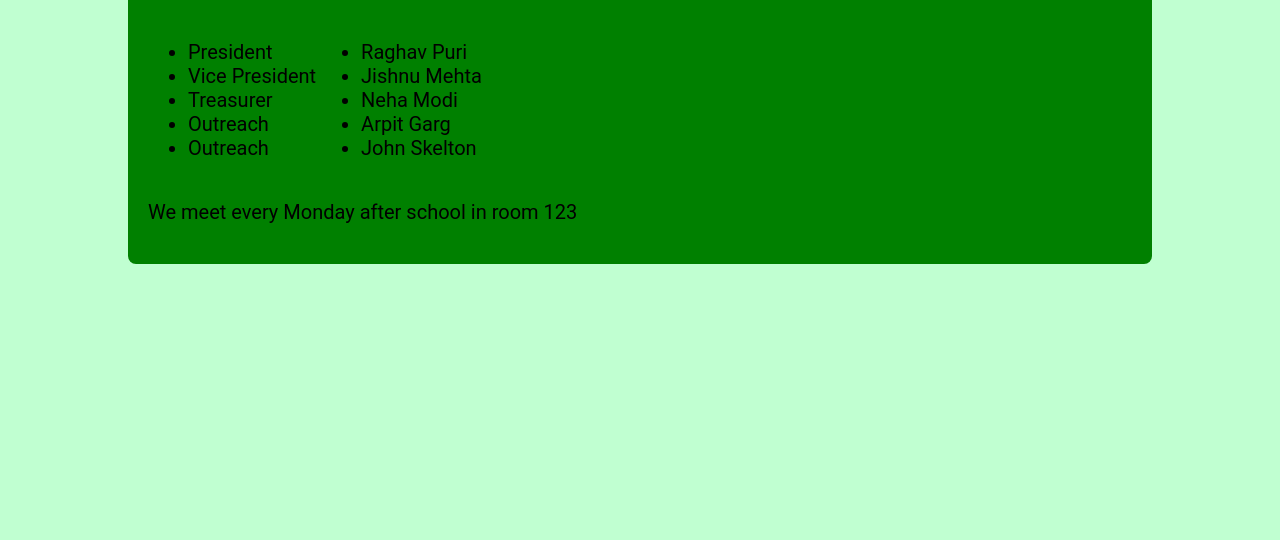
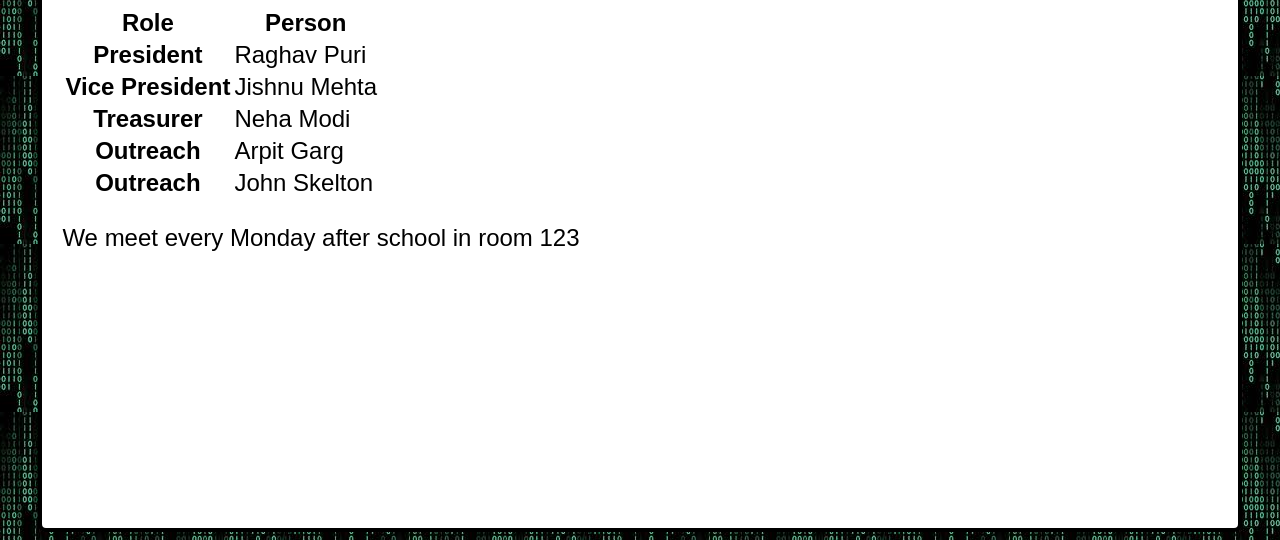
Before and after one commit to Krenkoth/Coding-Club-Website, a plain HTML site: page about/about.html in a window 1280 px wide. Shown: the part 260-800 px from the top of the page. Drawn offline with Linux system fonts and the light colour scheme.

Commit message:
Changes
Changed font and added a table in about page

```diff
--- a/about/about.html
+++ b/about/about.html
@@ -35,20 +35,37 @@
         <main>
             <h2>About Us</h2>
             <h3>Officers:</h3>
-            <ul class="officer-roles">
-                <li class="President">President</li>
-                <li class="VP">Vice President</li>
-                <li class="Treasurer">Treasurer</li>
-                <li>Outreach</li>
-                <li>Outreach</li>
-            </ul>
-            <ul class="officer-names">
-                <li>Raghav Puri</li>
-                <li>Jishnu Mehta</li>
-                <li>Neha Modi</li>
-                <li>Arpit Garg</li>
-                <li>John Skelton</li>
-            </ul>
+            <div class="officers">
+                <table>
+                    <thead>
+                        <tr>
+                            <th scope="col">Role</th>
+                            <th scope="col">Person</th>
+                        </tr>
+                    </thead>
+                    <tr>
+                        <th scope="row">President</th>
+                        <td>Raghav Puri</td>
+                    </tr>
+                    <tr>
+                        <th scope="row">Vice President</th>
+                        <td>Jishnu Mehta</td>
+                    </tr>
+                    <tr>
+                        <th scope="row">Treasurer</th>
+                        <td>Neha Modi</td>
+                    </tr>
+                    <tr>
+                        <th scope="row">Outreach</th>
+                        <td>Arpit Garg</td>
+                    </tr>
+                    <tr>
+                        <th scope="row">Outreach</th>
+                        <td>John Skelton</td>
+                    </tr>
+
+                </table>
+            </div>
 
             <p>We meet every Monday after school in room 123</p>
         </main>
--- a/styles/about.css
+++ b/styles/about.css
@@ -1,29 +1,34 @@
+
 html {
-    font-size: 20px;
-    font-family: "Roboto", sans-serif;
+    font-size: 3vh;
+    font-family: "Montserrat", sans-serif;
     font-weight: 400;
     font-style: normal;
-    background-color: #c0ffd1;
+    background-image: url("../images/Background.jpg");
 }
 
 main {
-    width: 80%;
+    width: 94%;
     box-sizing: border-box;
     margin: 0 auto;
-    background-color: green;
+    background-color: white;
+    border: 4px solid black;
     padding: 0px 20px 20px 20px;
     /* border: 5px solid black; */
-    margin-left: 10%;
-    margin-right: 10%;
+    margin-left: 3%;
+    margin-right: 3%;
     border-radius: 1vh;
-    /* display: flex; */
-    justify-content: center;
+    display: flex;
+    flex-direction: column;
+    height: 90vh;
+}
+
+.officer-roles {
+    display: inline-flex;
+    flex-direction: column;
 }
 
 .officer-names {
-    display: inline-block;
+    display: inline-flex;
+    flex-direction: column;
 }
-
-.officer-roles {
-    display: inline-block;
-}
--- a/styles/home.css
+++ b/styles/home.css
@@ -1,13 +1,13 @@
 main {
-    width: 80%;
+    width: 94%;
     box-sizing: border-box;
     margin: 0 auto;
     background-color: white;
     border: 4px solid black;
     padding: 0px 20px 20px 20px;
     /* border: 5px solid black; */
-    margin-left: 10%;
-    margin-right: 10%;
+    margin-left: 3%;
+    margin-right: 3%;
     border-radius: 1vh;
     display: flex;
     justify-content: center;
@@ -16,10 +16,10 @@ main {
 
 html {
     font-size: 3vh;
-    font-family: "Roboto", sans-serif;
+    font-family: "Montserrat", sans-serif;
     font-weight: 400;
     font-style: normal;
-    background-image: images/Background.jpg;
+    background-image: url("../images/Background.jpg");
 }
 
 h2 {
@@ -32,7 +32,6 @@ h2 {
     display: inline-flex;
     justify-content: center;
     margin: 20px;
-    width: 20vw;
     height: 18vw;
     /* border: 2px solid white; */
 
--- a/styles/top.css
+++ b/styles/top.css
@@ -1,3 +1,5 @@
+
+
 
 .topBar {
     /* border: 2px solid black; */
@@ -9,6 +11,7 @@
     align-items: center;
     height: 8vh;
     overflow: hidden;
+    margin-bottom: 1vh;
 }
 .topBar > a {
     color: black;
@@ -57,14 +60,6 @@ nav > ul > li {
     text-decoration: none;
 }
 
-.topBlock {
-    display:block;
-    height: 10vh;
-}
-
-
-
-
 header {
     display: flex;
     /* border: 2px solid black; */
```
Also changed, not shown: index.html (+6 -2 lines).
